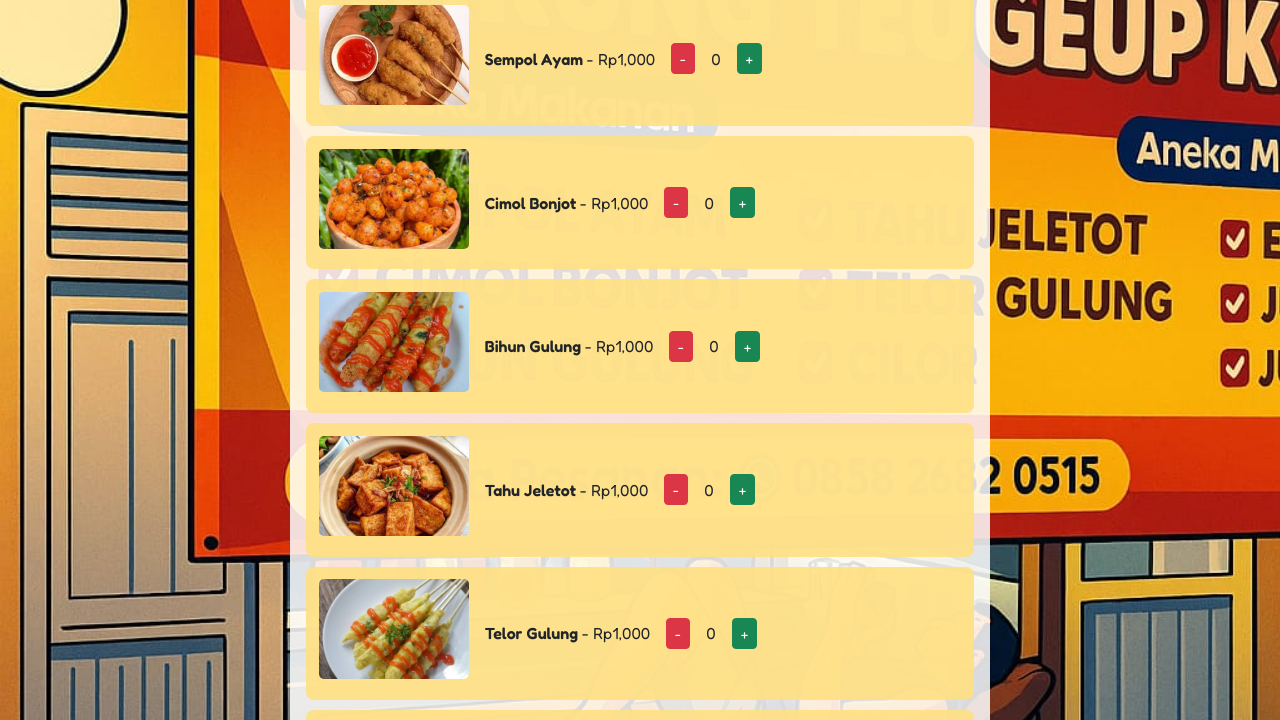
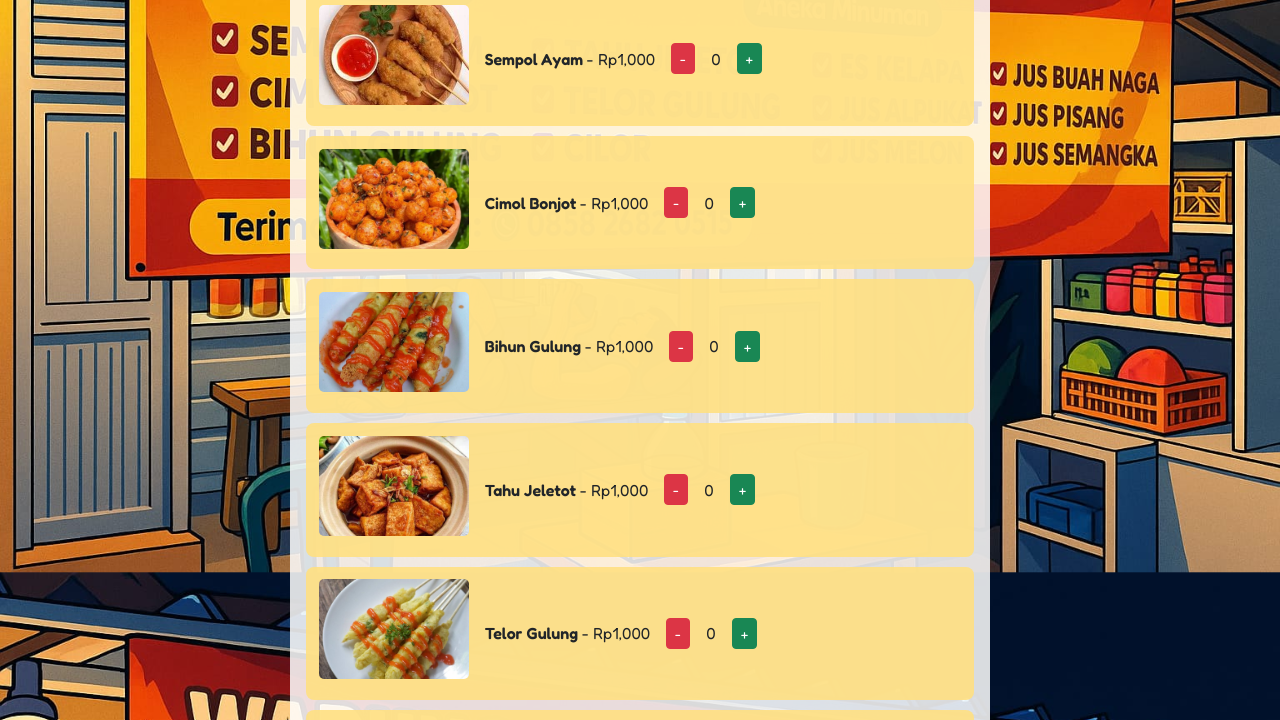
Before and after one commit to David88/warungteugeupkameumeut.github.io, a plain HTML site: page index.html in a window 1280 px wide. Shown: the part 281-1001 px from the top of the page. Drawn offline with nearby package versions, Linux system fonts and the light colour scheme.

Commit message:
Update style.css

```diff
--- a/style.css
+++ b/style.css
@@ -1,9 +1,9 @@
 body {
-    font-family: 'Fredoka', sans-serif;
-    background: url('img/background.jpg') repeat;
-    background-size: cover;
-    background-color: #fff8e1;
-  }
+  font-family: 'Fredoka', sans-serif;
+  background: url('img/background.jpg') no-repeat center center fixed;
+  background-size: cover;
+  background-color: #fff8e1;
+}
 
   header {
     background-color: rgba(255, 224, 130, 0.9);
```
